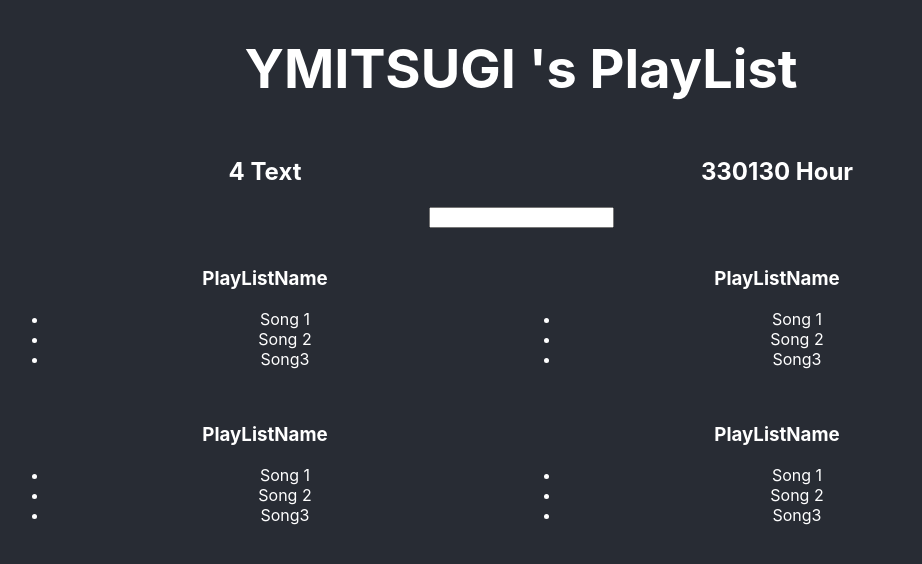
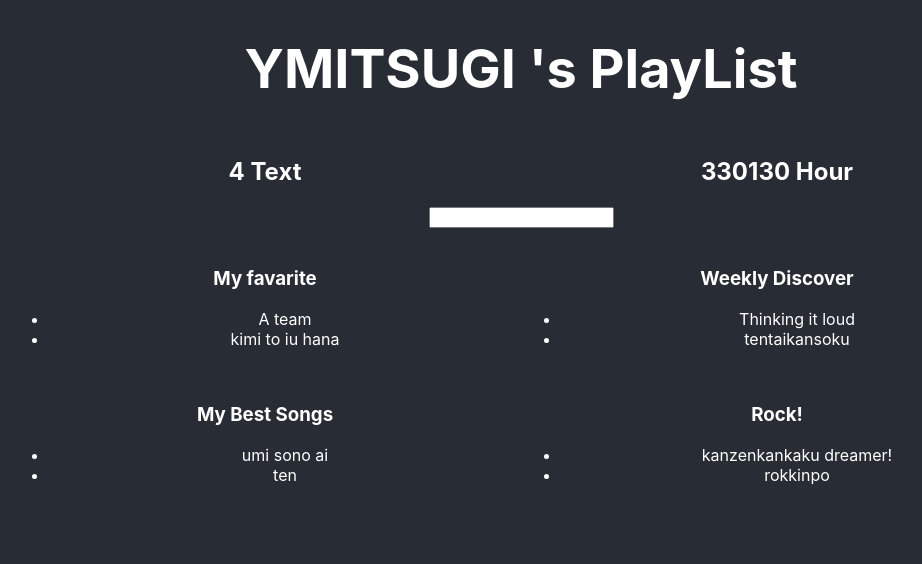
Before and after one commit to ymitz/react-template, a React (Create React App) app: page / in a window 1280 px wide. Shown: the top 564 px of the page, without its empty margins (119-1041 px from the left). Built offline with nearby package versions, Linux system fonts and the light colour scheme.

Commit message:
dynamic listing of dummy server data

```diff
--- a/src/App.js
+++ b/src/App.js
@@ -68,12 +68,12 @@
 }
 class HoursCounter extends Component {
   render() {
-    let allSongs = this.props.playlists.reduce((allSong,EachSongs)=>{
+    let allSongs = this.props.playlists.reduce((allSong, EachSongs) => {
       return allSong.concat(EachSongs.songs)
-    },[])
-    let totalDuration = allSongs.reduce((sumTime,eachTime)=>{
+    }, [])
+    let totalDuration = allSongs.reduce((sumTime, eachTime) => {
       return sumTime + eachTime.duration
-    },0)
+    }, 0)
     return (
       <div style={{ ...defaultStyle, width: '40%', display: 'inline-block' }}>
         <h2>{
@@ -96,12 +96,17 @@
 
 class PlayList extends Component {
   render() {
+    let playlist = this.props.playlist
     return (
       <div style={{ ...defaultStyle, width: '40%', display: 'inline-block' }}>
         <img />
         <h3>
-          PlayListName </h3>
-        <ul><li>Song 1</li><li>Song 2 </li><li> Song3</li></ul>
+          {playlist.name} </h3>
+        <ul>
+          {playlist.songs.map(song =>
+            <li>{song.name}</li>
+          )}
+        </ul>
       </div>
     )
   }
@@ -132,10 +137,11 @@
             <HoursCounter playlists=
               {this.state.serverData.user.playlists} />
             <Filter />
-            <PlayList />
-            <PlayList />
-            <PlayList />
-            <PlayList />
+            {
+              this.state.serverData.user.playlists.map(playlist => {
+                return <PlayList playlist={playlist} />
+              })
+            }
           </div> : <h1 style={defaultStyle}>Loading...</h1>
         }
       </div>
```
